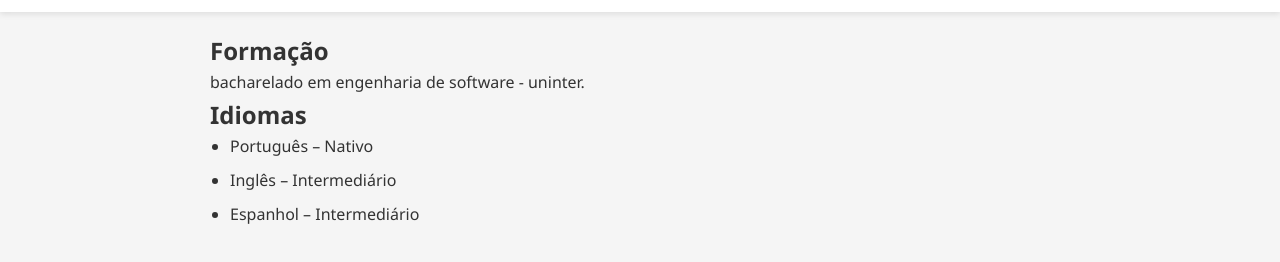
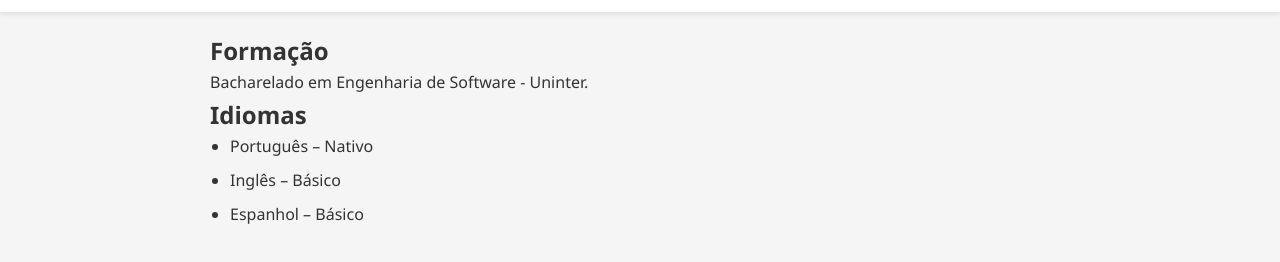
Before and after one commit to andreyweb297/portifolio-pessoal, a plain HTML site: page formacao.html in a window 1280 px wide. Shown: the part 208-470 px from the top of the page. Drawn offline with Linux system fonts and the light colour scheme.

Commit message:
Update formacao.html

```diff
--- a/formacao.html
+++ b/formacao.html
@@ -7,9 +7,12 @@
     <link rel="stylesheet" href="style.css">
 </head>
 <body>
+    <!-- Header para exibir em qual tela estamos -->
     <header>
         <h1>Formação e Idiomas</h1>
     </header>
+
+    <!-- Aba de navegação entre os arquivos do site -->
     <nav>
         <a href="index.html">Inicio</a>
         <a href="sobre.html">Sobre Mim</a>
@@ -17,15 +20,17 @@
         <a href="portfolio.html">Portfólio</a>
         <a href="contato.html">Contato</a>
     </nav>
+
+    <!-- Parte principal para exibição do conteudo na página. -->
     <main>
         <h2>Formação</h2>
-        <p>bacharelado em engenharia de software - uninter.</p>
+        <p>Bacharelado em Engenharia de Software - Uninter.</p>
 
         <h2>Idiomas</h2>
         <ul>
             <li>Português – Nativo</li>
-            <li>Inglês – Intermediário</li>
-            <li>Espanhol – Intermediário</li>
+            <li>Inglês – Básico</li>
+            <li>Espanhol – Básico</li>
         </ul>
     </main>
 </body>
```
